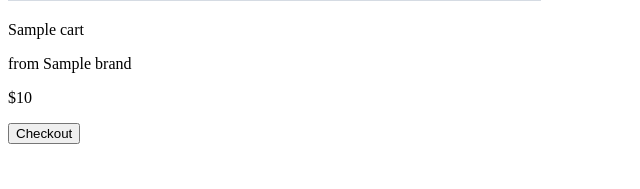
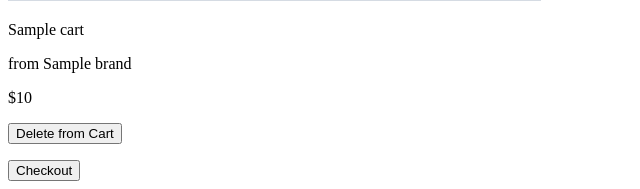
Before and after one commit to software-students-fall2022/web-app-exercise-team-8-1, a Flask app: page /cart.html in a window 1280 px wide. Shown: the part 658-847 px from the top of the page, without its empty margins (0-640 px from the left). Before the commit the page ends 802 px from the top, so only its background shows below. Run offline with Flask 2, Linux system fonts and the light colour scheme; grey boxes marked "Sample" are stand-in pictures; a database or web service that is not in the repository returns one stand-in record (values such as "Sample title").

Commit message:
Add edit cart function
Add edit cart function but need refreshing to show correct content

```diff
--- a/app.py
+++ b/app.py
@@ -179,6 +179,15 @@ def edit():
     else:
         return render_template("account.html", message="")
 
+@app.route("/cart.html", methods = ['Post'])
+def edit_cart():
+    try:
+        cart_id = request.form["item"]
+        cart.delete_one({"_id": ObjectId(cart_id)})
+    except:
+        return render_template("cart.html", message = "deletion failed")
+    finally:
+        return render_template("cart.html", message = "deletion success")
 
 @app.route("/payment.html")
 def handle_confirmation():
--- a/templates/cart.html
+++ b/templates/cart.html
@@ -41,6 +41,12 @@
                     <p> {{clothing['item-name']}} </p>
                     <p> from {{clothing['brand']}}</p>
                     <p> ${{clothing['price']}}</p>
+
+                    <form action= "cart.html" method="Post">
+                        <input type = "hidden" id = "objID" name = "item" value ="{{clothing['_id']}}">
+                        <button type="submit"> Delete from Cart</button>
+                   </form>
+                   <p>{{message}}</p>
                 </div>
             </div>
             {% endfor %}
```
